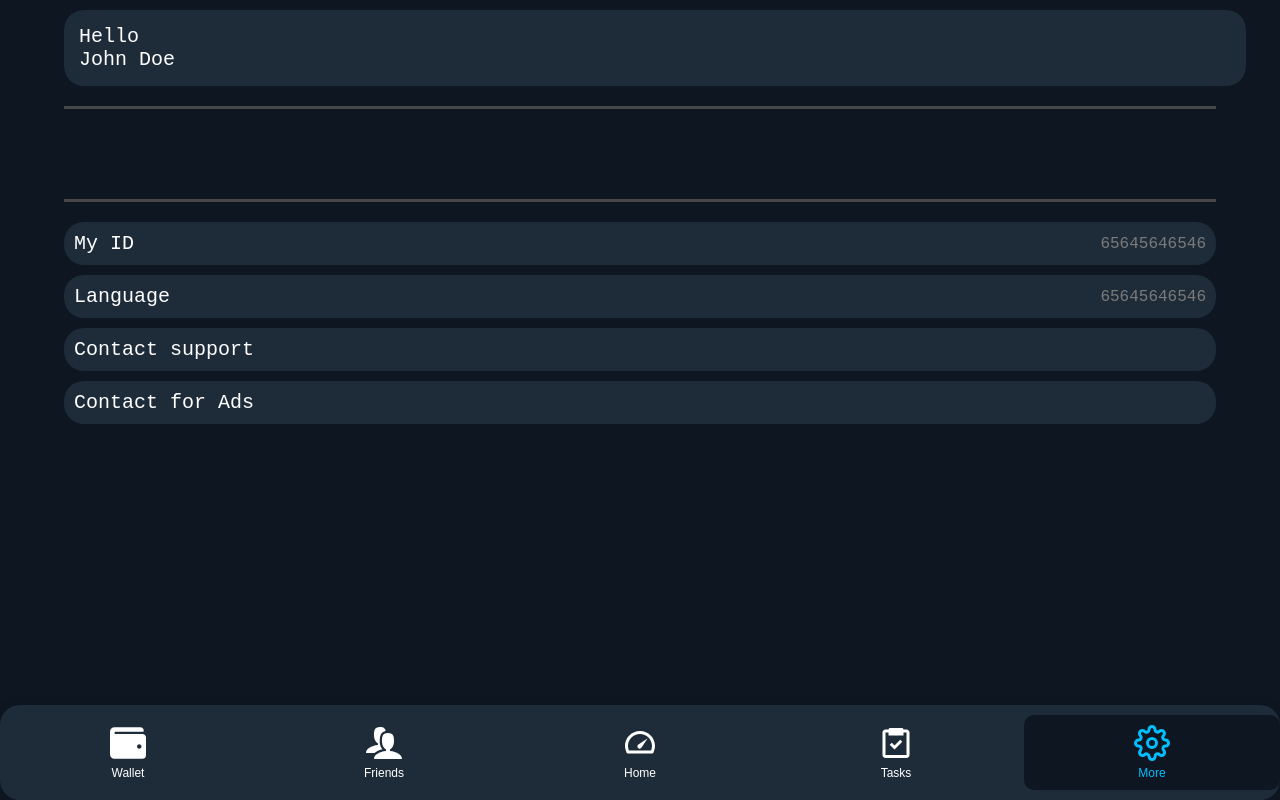
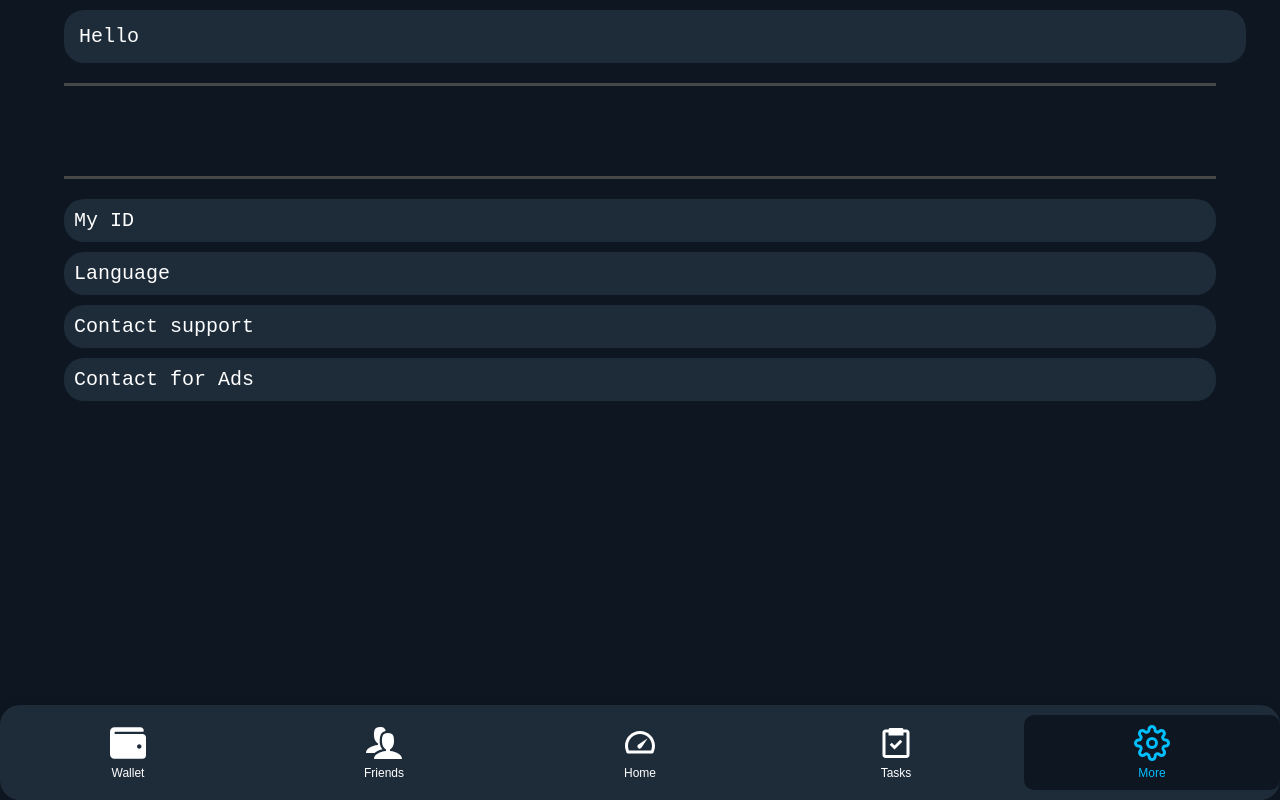
Before and after one commit to dilshodtm7/types, a React (Vite) app: page /setting in a window 1280 px wide. Built offline with nearby package versions, Linux system fonts and the light colour scheme.

Commit message:
Update settings.jsx

```diff
--- a/src/components/settings/settings.jsx
+++ b/src/components/settings/settings.jsx
@@ -22,7 +22,7 @@ const settings = () => {
       <div className="account-info">
         <div className="name">
           <div className="name-title">Hello</div>
-          <div className="name-subtitle">John Doe</div>
+          <div className="name-subtitle">{localStorage.getItem('first_name')}</div>
         </div>
      </div>
      <hr className='setting-hr' />
@@ -33,10 +33,10 @@ const settings = () => {
      <div className="setting-info">
       <div className="info-container">
         <div className="info">
-        <span>My ID</span> <span className='info-span'>65645646546</span>
+        <span>My ID</span> <span className='info-span'>{localStorage.getItem('user')}</span>
         </div>
         <div className="info">
-        <span> Language</span> <span className='info-span'>65645646546</span>
+        <span> Language</span> <span className='info-span'>{localStorage.getItem('language_code')}</span>
         </div>
         <div className="info">
         <span>Contact support</span>
```
